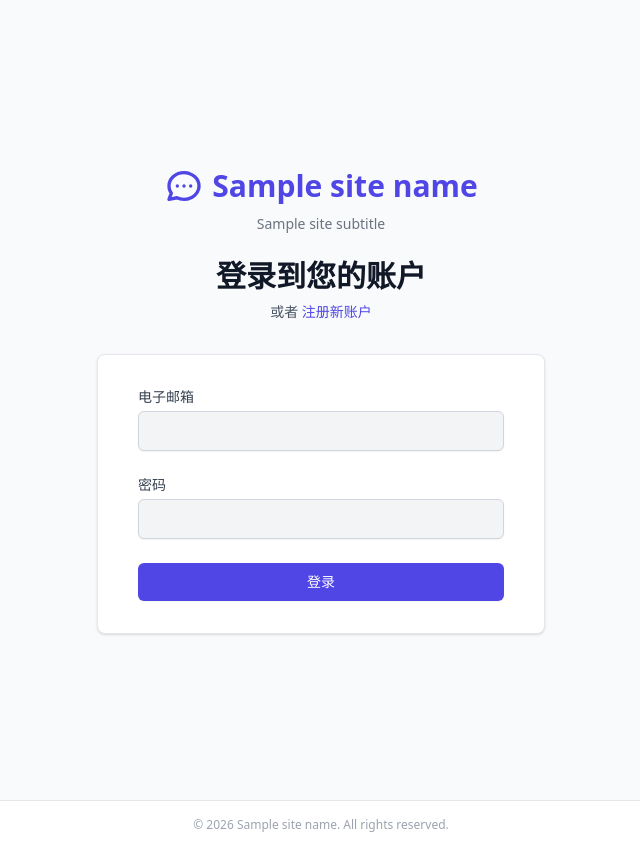
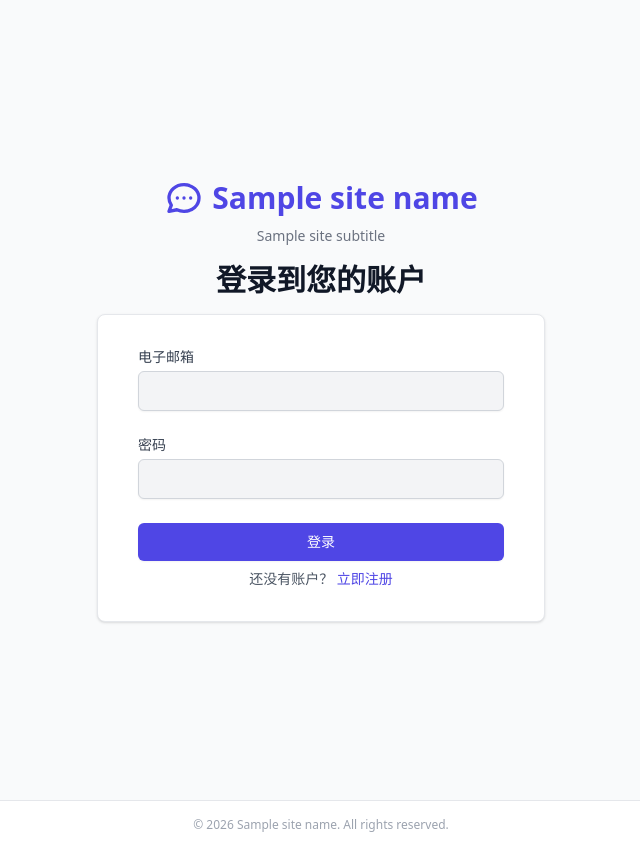
Before and after one commit to dunea/telegram-auto-message-server, a Python web app: template templates/auth/login.html in a window 1280 px wide. Shown: the part 65-914 px from the top of the page, without its empty margins (319-959 px from the left). Run offline with Jinja, Linux system fonts and the light colour scheme; the template is opened without the code that fills it: most values are stand-ins (such as "Sample title", 1, 10 or a date in 2020); some libraries are stand-ins or nearby versions.

Commit message:
feat: update message list and add favicon generation scripts
- Updated the empty state message in the messages list template to provide additional context.
- Introduced a new requirements-dev.txt file for development dependencies, specifically for Pillow.
- Added a script to generate a favicon from an SVG message bubble design, including multi-size ICO and PNG outputs.
- Created new favicon files (favicon.ico, favicon.svg, favicon-256.png) to enhance the application's branding.

```diff
--- /dev/null
+++ b/requirements-dev.txt
@@ -0,0 +1,5 @@
+# 开发与本地资源生成工具的依赖。
+# 线上部署仅需 requirements.txt；本文件仅在重新生成图标、
+# 跑一次性脚本（见 scripts/）时安装。
+#   pip install -r requirements-dev.txt
+Pillow>=10.0.0
--- a/templates/auth/login.html
+++ b/templates/auth/login.html
@@ -3,7 +3,7 @@
 {% block title %}登录 - {{ site_name }}{% endblock %}
 
 {% block body %}
-<div class="min-h-screen bg-gray-50 flex flex-col justify-center py-12 sm:px-6 lg:px-8">
+<div class="min-h-screen bg-gray-50 flex flex-col justify-center py-6 sm:px-6 lg:px-8">
     <div class="sm:mx-auto sm:w-full sm:max-w-md">
         <div class="flex justify-center">
             <span class="text-3xl font-extrabold text-indigo-600 flex items-center gap-2">
@@ -14,18 +14,12 @@
             </span>
         </div>
         <p class="mt-2 text-center text-sm text-gray-500">{{ site_subtitle }}</p>
-        <h2 class="mt-6 text-center text-3xl font-extrabold text-gray-900">
+        <h2 class="mt-4 text-center text-3xl font-extrabold text-gray-900">
             登录到您的账户
         </h2>
-        <p class="mt-2 text-center text-sm text-gray-600">
-            或者
-            <a href="/web/register" class="font-medium text-indigo-600 hover:text-indigo-500 transition duration-150">
-                注册新账户
-            </a>
-        </p>
     </div>
 
-    <div class="mt-8 sm:mx-auto sm:w-full sm:max-w-md">
+    <div class="mt-4 sm:mx-auto sm:w-full sm:max-w-md">
         <div class="bg-white py-8 px-4 shadow sm:rounded-lg sm:px-10 border border-gray-200">
 
             {% if registered %}
@@ -87,6 +81,12 @@
                     </button>
                 </div>
             </form>
+            <p class="text-center text-sm text-gray-600 pt-2">
+                还没有账户？
+                <a href="/web/register" class="font-medium text-indigo-600 hover:text-indigo-500 transition duration-150">
+                    立即注册
+                </a>
+            </p>
         </div>
     </div>
 </div>
--- a/templates/base.html
+++ b/templates/base.html
@@ -10,6 +10,10 @@
     <meta name="author" content="{{ site_name }}">
     <meta name="robots" content="index, follow">
     <meta name="theme-color" content="#4f46e5">
+    <!-- Favicon -->
+    <link rel="icon" type="image/svg+xml" href="/static/favicon.svg">
+    <link rel="icon" type="image/x-icon" href="/static/favicon.ico">
+    <link rel="shortcut icon" href="/static/favicon.ico">
     <!-- Open Graph -->
     <meta property="og:type" content="website">
     <meta property="og:title" content="{{ site_name }} - {{ site_social_tagline }}">
@@ -35,31 +39,31 @@
             <div class="flex justify-between h-16">
                 <div class="flex">
                     <div class="flex-shrink-0 flex items-center">
-                        <span class="text-xl font-bold text-indigo-600 flex items-center gap-2">
+                        <a href="/" class="text-xl font-bold text-indigo-600 flex items-center gap-2 hover:opacity-80 transition duration-150">
                             <svg class="w-6 h-6" fill="none" stroke="currentColor" viewBox="0 0 24 24" xmlns="http://www.w3.org/2000/svg">
                                 <path stroke-linecap="round" stroke-linejoin="round" stroke-width="2" d="M8 12h.01M12 12h.01M16 12h.01M21 12c0 4.418-4.03 8-9 8a9.863 9.863 0 01-4.255-.949L3 20l1.395-3.72C3.512 15.042 3 13.574 3 12c0-4.418 4.03-8 9-8s9 3.582 9 8z" />
                             </svg>
                             {{ site_name }}
-                        </span>
+                        </a>
                     </div>
                     {% if user_id or current_user %}
                     <div class="hidden sm:-my-px sm:ml-8 sm:flex sm:space-x-8">
-                        <a href="/web/dashboard" class="border-transparent text-gray-500 hover:text-gray-700 hover:border-gray-300 inline-flex items-center px-1 pt-1 border-b-2 text-sm font-medium">
+                        <a href="/web/dashboard" class="inline-flex items-center px-1 pt-1 border-b-2 text-sm font-medium {% if request.url.path == '/web/dashboard' or request.url.path.startswith('/web/dashboard/') %}border-indigo-500 text-indigo-600{% else %}border-transparent text-gray-500 hover:text-gray-700 hover:border-gray-300{% endif %}">
                             仪表盘
                         </a>
-                        <a href="/web/accounts" class="border-transparent text-gray-500 hover:text-gray-700 hover:border-gray-300 inline-flex items-center px-1 pt-1 border-b-2 text-sm font-medium">
+                        <a href="/web/accounts" class="inline-flex items-center px-1 pt-1 border-b-2 text-sm font-medium {% if request.url.path == '/web/accounts' or request.url.path.startswith('/web/accounts/') %}border-indigo-500 text-indigo-600{% else %}border-transparent text-gray-500 hover:text-gray-700 hover:border-gray-300{% endif %}">
                             账号管理
                         </a>
-                        <a href="/web/auto-reply" class="border-transparent text-gray-500 hover:text-gray-700 hover:border-gray-300 inline-flex items-center px-1 pt-1 border-b-2 text-sm font-medium">
+                        <a href="/web/auto-reply" class="inline-flex items-center px-1 pt-1 border-b-2 text-sm font-medium {% if request.url.path == '/web/auto-reply' or request.url.path.startswith('/web/auto-reply/') %}border-indigo-500 text-indigo-600{% else %}border-transparent text-gray-500 hover:text-gray-700 hover:border-gray-300{% endif %}">
                             自动回复
                         </a>
-                        <a href="/web/scheduled" class="border-transparent text-gray-500 hover:text-gray-700 hover:border-gray-300 inline-flex items-center px-1 pt-1 border-b-2 text-sm font-medium">
+                        <a href="/web/scheduled" class="inline-flex items-center px-1 pt-1 border-b-2 text-sm font-medium {% if request.url.path == '/web/scheduled' or request.url.path.startswith('/web/scheduled/') %}border-indigo-500 text-indigo-600{% else %}border-transparent text-gray-500 hover:text-gray-700 hover:border-gray-300{% endif %}">
                             定时消息
                         </a>
-                        <a href="/web/messages" class="border-transparent text-gray-500 hover:text-gray-700 hover:border-gray-300 inline-flex items-center px-1 pt-1 border-b-2 text-sm font-medium">
+                        <a href="/web/messages" class="inline-flex items-center px-1 pt-1 border-b-2 text-sm font-medium {% if request.url.path == '/web/messages' or request.url.path.startswith('/web/messages/') %}border-indigo-500 text-indigo-600{% else %}border-transparent text-gray-500 hover:text-gray-700 hover:border-gray-300{% endif %}">
                             群发历史
                         </a>
-                        <a href="/web/files" class="border-transparent text-gray-500 hover:text-gray-700 hover:border-gray-300 inline-flex items-center px-1 pt-1 border-b-2 text-sm font-medium">
+                        <a href="/web/files" class="inline-flex items-center px-1 pt-1 border-b-2 text-sm font-medium {% if request.url.path == '/web/files' or request.url.path.startswith('/web/files/') %}border-indigo-500 text-indigo-600{% else %}border-transparent text-gray-500 hover:text-gray-700 hover:border-gray-300{% endif %}">
                             文件管理
                         </a>
                     </div>
--- a/templates/messages/list.html
+++ b/templates/messages/list.html
@@ -55,7 +55,7 @@
                     {% if not messages %}
                     <tr>
                         <td colspan="7" class="px-6 py-10">
-                            {{ empty_state("暂无任何消息记录") }}
+                            {{ empty_state("暂无消息记录", "消息发送后会显示在这里。") }}
                         </td>
                     </tr>
                     {% endif %}
```
Also changed, not shown: scripts/make_favicon.py (added, +86 -0 lines), templates/auth/register.html (+9 -9 lines), static/favicon-256.png (added), static/favicon.ico (added), static/favicon.svg (added).
